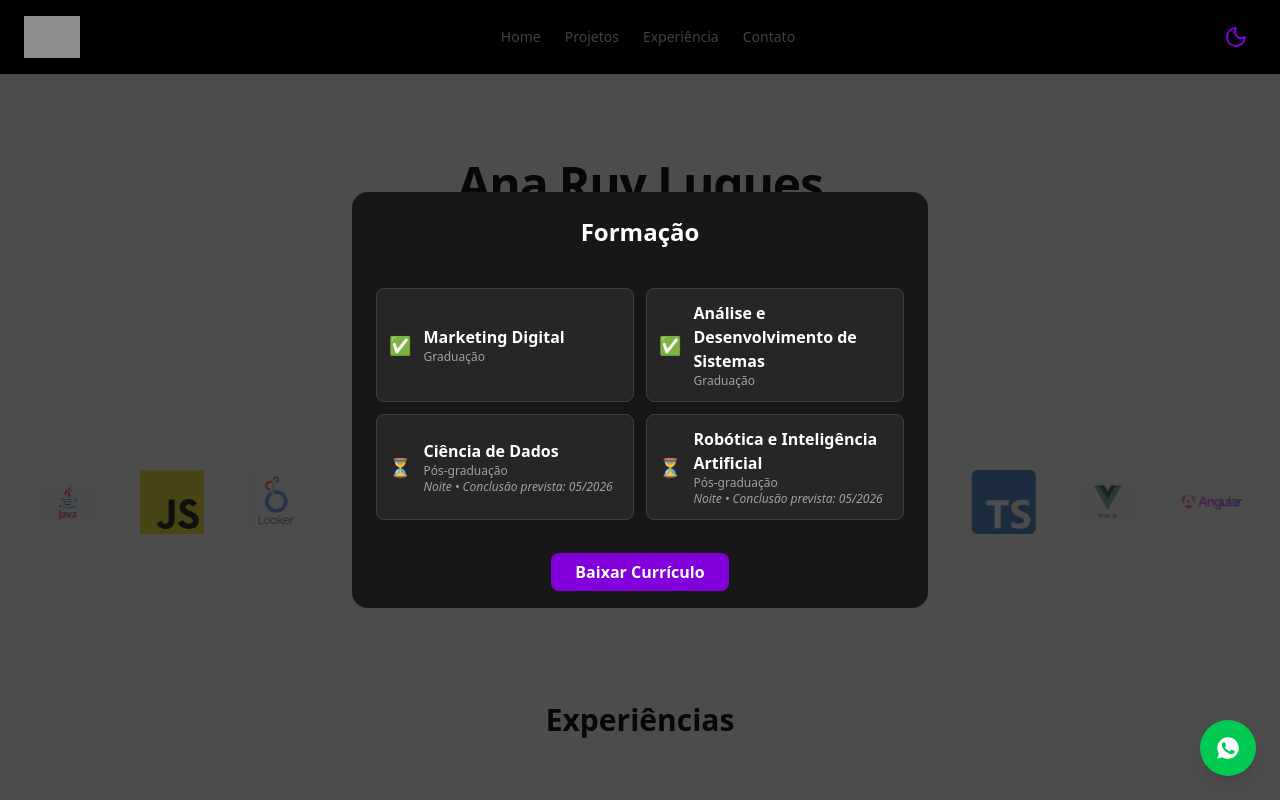
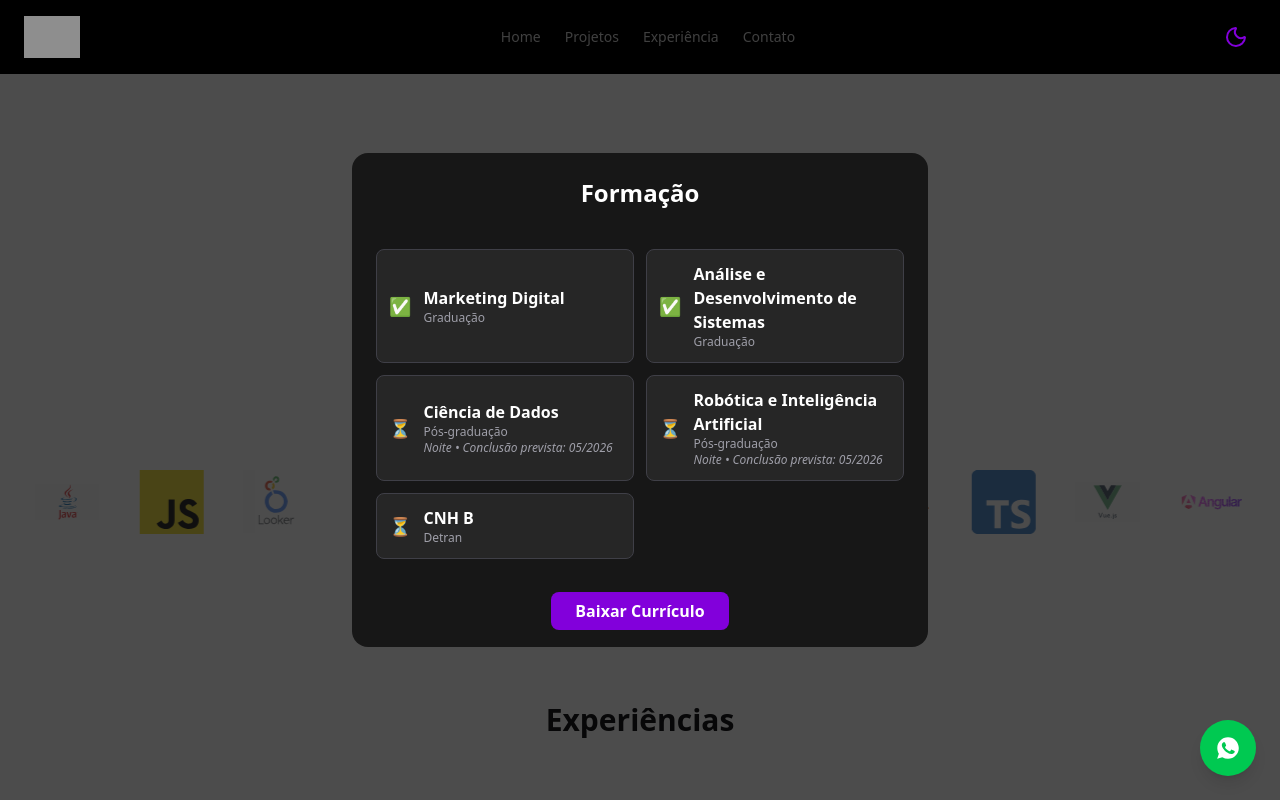
Before and after one commit to RuyLuques/ruyluques, a Next.js app: page / in a window 1280 px wide. Both pictures are taken after a click on the button "Sobre mim". Shown: the top 800 px of the page. Built offline with nearby package versions, Linux system fonts and the light colour scheme; grey boxes are pictures that could not be loaded.

Commit message:
Adição do meu progresso de cnh

```diff
--- a/app/components/AboutModal.tsx
+++ b/app/components/AboutModal.tsx
@@ -15,6 +15,7 @@ export default function AboutModal({ open, onClose }: AboutModalProps) {
     { name: "Análise e Desenvolvimento de Sistemas", type: "Graduação", status: "Concluído" },
     { name: "Ciência de Dados", type: "Pós-graduação", status: "Cursando", schedule: "Noite", finish: "05/2026" },
     { name: "Robótica e Inteligência Artificial", type: "Pós-graduação", status: "Cursando", schedule: "Noite", finish: "05/2026" },
+    { name: "CNH B", type: "Detran", status: "Cursando" },
   ];
 
   return (
```
